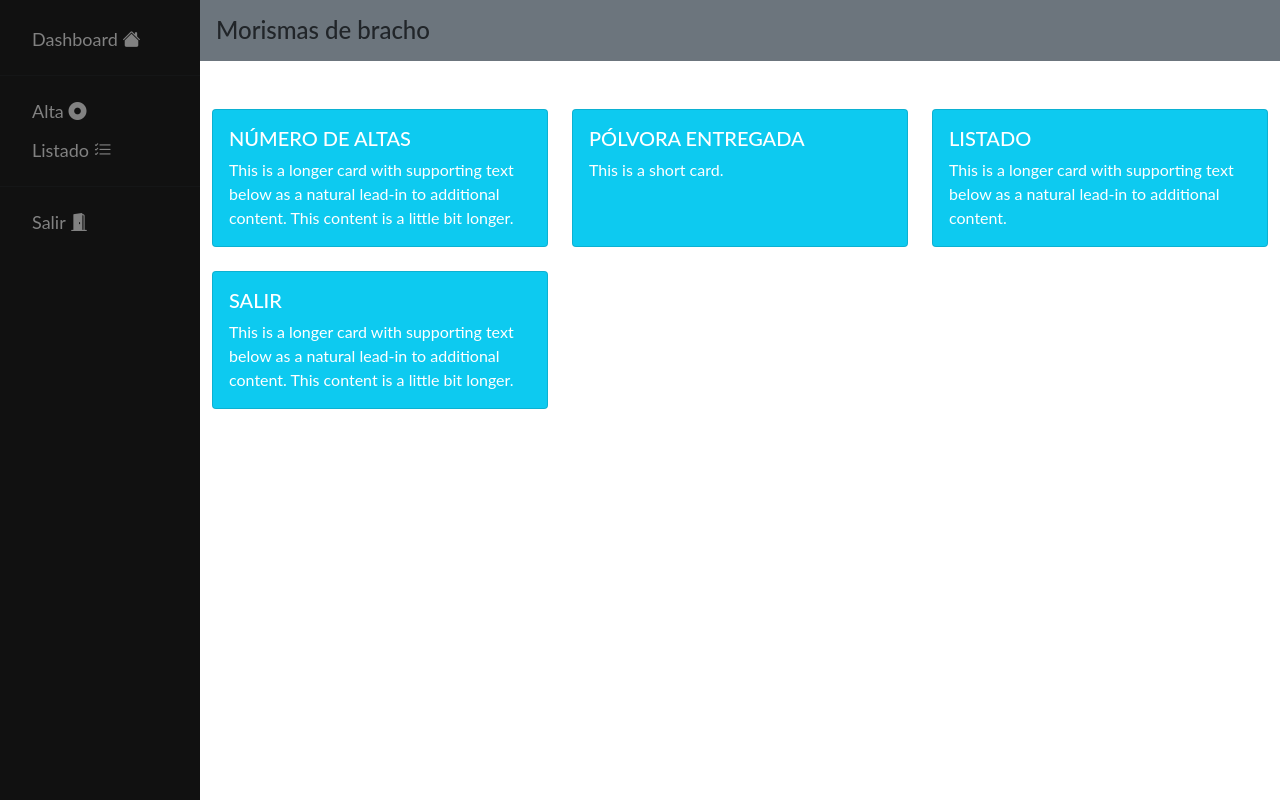
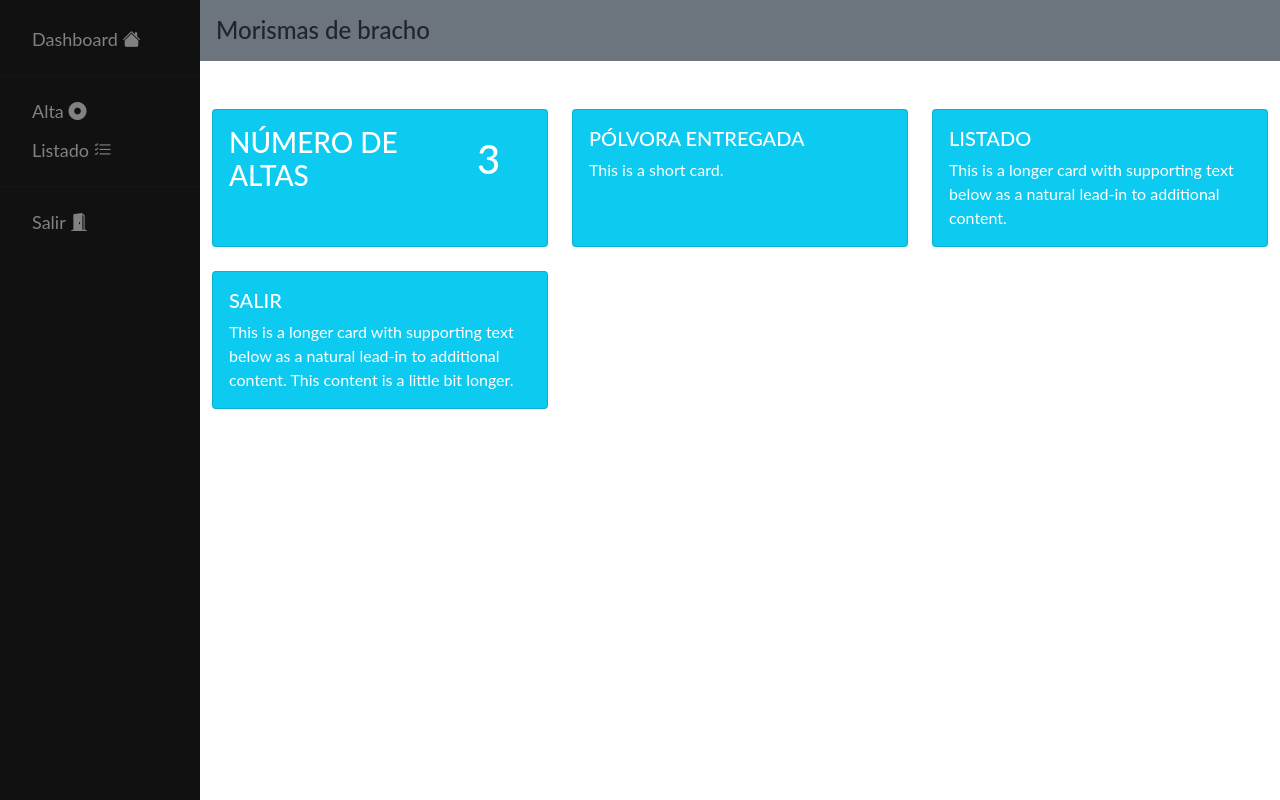
Before and after one commit to jesusrlv/morismas_qr, a PHP site: page /perfil/alta/index.php in a window 1280 px wide. Run offline with PHP 8.4, Linux system fonts and the light colour scheme.

Commit message:
dashboard 05052022

```diff
--- a/perfil/alta/index.php
+++ b/perfil/alta/index.php
@@ -66,10 +66,18 @@ body {
         <div class="col">
             <div class="card text-white bg-info h-100">
             <!-- <img src="..." class="card-img-top" alt="..."> -->
-            <div class="card-body">
-                <h5 class="card-title">NÚMERO DE ALTAS</h5>
-                <p class="card-text">This is a longer card with supporting text below as a natural lead-in to additional content. This content is a little bit longer.</p>
-            </div>
+              <div class="card-body align-items-center">
+                    <div class="row align-items-center">
+                      <div class="col-8 h-100">
+                        <h3 class="card-title my-auto" style="text-size:15rem;">NÚMERO DE ALTAS</h5>
+                        <!-- <p class="card-text">This is a longer card with supporting text below as a natural lead-in to additional content. This content is a little bit longer.</p> -->
+                    </div>
+                      <div class="col-4 text-center">
+                        <h1 class="card-title my-auto">3</h5>
+                        <!-- <p class="card-text">This is a longer card with supporting text below as a natural lead-in to additional content. This content is a little bit longer.</p> -->
+                    </div>
+                  </div>
+              </div>
             </div>
         </div>
         <div class="col">
```
